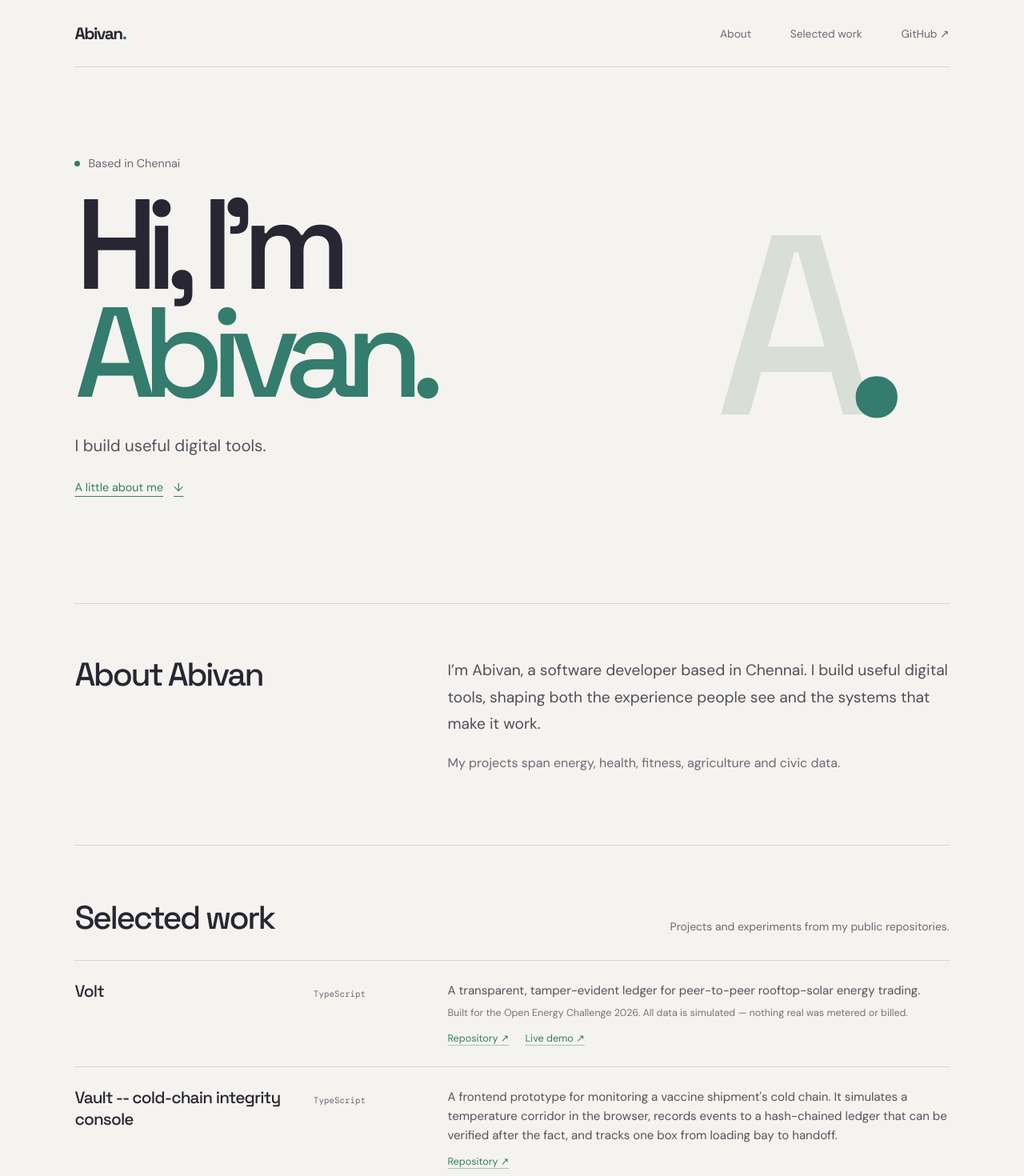
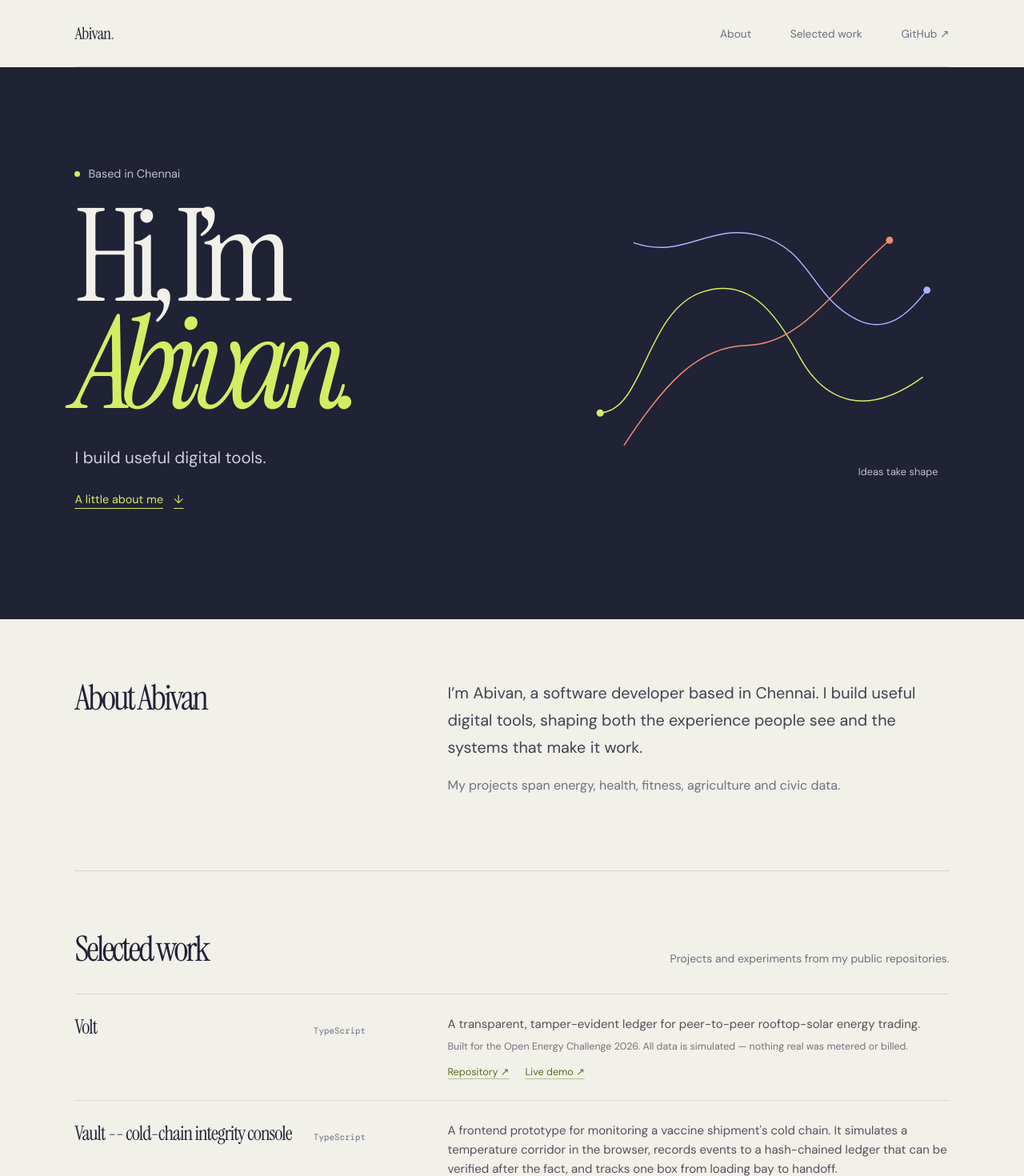
Before and after one commit to abivan100-stack/abivan-portfolio, a React (Vite) app: page / in a window 1280 px wide. Shown: the top 1470 px of the page at 80% size. Built offline with nearby package versions, Linux system fonts and the light colour scheme.

Commit message:
Give personal portfolio a distinctive visual identity

```diff
--- a/index.html
+++ b/index.html
@@ -3,8 +3,8 @@
   <head>
     <meta charset="UTF-8" />
     <meta name="viewport" content="width=device-width, initial-scale=1.0" />
-    <meta name="theme-color" content="#f4f3ef" />
-    <meta name="description" content="The personal portfolio of Abivan, a software builder based in Chennai." />
+    <meta name="theme-color" content="#202236" />
+    <meta name="description" content="Abivan is a software developer in Chennai who builds practical digital tools." />
     <title>Abivan — Personal Portfolio</title>
   </head>
   <body>
--- a/src/App.css
+++ b/src/App.css
@@ -1,10 +1,12 @@
 .site-shell {
-  --paper: #f4f3ef;
-  --ink: #292633;
-  --muted: #6c6975;
-  --line: #d8d6d1;
-  --accent: #347c6d;
-  --accent-pale: #dcebe4;
+  --paper: #f1f0e9;
+  --ink: #202236;
+  --deep: #202236;
+  --muted: #6f7080;
+  --line: #d8d6cf;
+  --accent: #d5ed63;
+  --coral: #f08b70;
+  --periwinkle: #a8b6ff;
   min-height: 100vh;
   padding: 0 clamp(24px, 7.3vw, 116px);
   color: var(--ink);
@@ -30,12 +32,12 @@
   color: var(--ink);
   font-family: var(--font-display);
   font-size: 1.3rem;
-  font-weight: 700;
-  letter-spacing: -.07em;
+  font-weight: 400;
+  letter-spacing: -.035em;
   text-decoration: none;
 }
 
-.wordmark span { color: var(--accent); }
+.wordmark span { color: #687637; }
 
 .site-header nav { display: flex; align-items: center; gap: clamp(20px, 3.8vw, 54px); }
 .site-header nav a,
@@ -47,43 +49,49 @@
   transition: color 170ms ease, text-decoration-color 170ms ease;
 }
 .site-header nav a:hover,
-.site-footer a:hover { color: var(--accent); text-decoration-color: currentColor; }
+.site-footer a:hover { color: var(--ink); text-decoration-color: currentColor; }
 
 .personal-intro {
-  min-height: min(670px, calc(100svh - 84px));
-  padding: 76px 0 100px;
+  position: relative;
+  isolation: isolate;
+  min-height: min(690px, calc(100svh - 84px));
+  margin-inline: calc(0px - clamp(24px, 7.3vw, 116px));
+  padding: 76px clamp(24px, 7.3vw, 116px) 92px;
   display: grid;
-  grid-template-columns: minmax(0, 1fr) minmax(230px, .52fr);
+  grid-template-columns: minmax(0, 1.08fr) minmax(280px, .92fr);
   align-items: center;
-  gap: 8vw;
+  gap: clamp(24px, 6vw, 92px);
+  overflow: hidden;
+  color: var(--paper);
+  background: var(--deep);
 }
 
-.intro-copy { max-width: 770px; }
+.intro-copy { position: relative; z-index: 1; max-width: 770px; }
 .location-line {
   display: flex;
   align-items: center;
   gap: 10px;
-  margin: 0 0 26px;
-  color: var(--muted);
+  margin: 0 0 29px;
+  color: #c1c1cc;
   font-size: .9rem;
 }
 .location-dot { width: 7px; height: 7px; border-radius: 50%; background: var(--accent); }
 
 .personal-intro h1 {
   margin: 0;
-  color: var(--ink);
+  color: var(--paper);
   font-family: var(--font-display);
-  font-size: clamp(5.5rem, 12.5vw, 10.8rem);
-  font-weight: 500;
-  line-height: .84;
-  letter-spacing: -.105em;
+  font-size: clamp(5.25rem, 12.6vw, 11rem);
+  font-weight: 400;
+  line-height: .83;
+  letter-spacing: -.09em;
 }
-.personal-intro h1 span { color: var(--accent); }
+.personal-intro h1 span { color: var(--accent); font-style: italic; }
 
 .intro-description {
   max-width: 435px;
   margin: 34px 0 0;
-  color: #54515d;
+  color: #d0cfda;
   font-size: clamp(1.1rem, 1.6vw, 1.38rem);
   line-height: 1.55;
 }
@@ -100,70 +108,86 @@
 }
 .intro-link:hover { gap: 19px; }
 
-.personal-mark {
-  width: min(100%, 330px);
-  aspect-ratio: 1;
-  justify-self: center;
-  display: grid;
-  place-items: center;
+.build-trace {
+  position: relative;
+  width: min(100%, 480px);
+  justify-self: end;
+  aspect-ratio: 1.16;
 }
-.mark-initial {
-  color: #d9ded7;
-  font-family: var(--font-display);
-  font-size: clamp(15rem, 25vw, 20rem);
-  font-weight: 500;
-  letter-spacing: -.14em;
-  line-height: .8;
-  transform: translateX(-.07em);
-}
-.mark-initial span {
-  color: var(--accent);
+.build-trace svg { display: block; width: 100%; height: 100%; overflow: visible; }
+.trace-line { stroke-width: 1.35; stroke-linecap: round; }
+.trace-line-main { stroke: var(--accent); }
+.trace-line-second { stroke: var(--coral); }
+.trace-line-third { stroke: var(--periwinkle); }
+.trace-point-one { fill: var(--accent); }
+.trace-point-two { fill: var(--coral); }
+.trace-point-three { fill: var(--periwinkle); }
+.trace-caption {
+  position: absolute;
+  right: 3%;
+  bottom: 6%;
+  color: #c1c1cc;
+  font-size: .8rem;
 }
 
 .about-section {
-  padding: 66px 0 88px;
+  padding: 75px 0 92px;
   display: grid;
   grid-template-columns: minmax(190px, .58fr) minmax(0, 1fr);
   gap: 8vw;
-  border-top: 1px solid var(--line);
+  border-bottom: 1px solid var(--line);
 }
 .about-section h2,
 .work-heading h2 {
   margin: 0;
   color: var(--ink);
   font-family: var(--font-display);
-  font-size: clamp(1.8rem, 3.2vw, 2.7rem);
-  font-weight: 500;
-  letter-spacing: -.06em;
-  line-height: 1.1;
+  font-size: clamp(1.9rem, 3.4vw, 2.85rem);
+  font-weight: 400;
+  letter-spacing: -.065em;
+  line-height: 1.08;
 }
 .about-copy { max-width: 720px; }
-.about-copy p { margin: 0; color: #514e59; font-size: clamp(1rem, 1.5vw, 1.24rem); line-height: 1.75; }
-.about-copy p + p { margin-top: 18px; color: var(--muted); font-size: 1rem; }
+.about-copy p { margin: 0; color: #414252; font-size: clamp(1.05rem, 1.55vw, 1.28rem); line-height: 1.72; }
+.about-copy p + p { margin-top: 17px; color: var(--muted); font-size: 1rem; }
 
-.work-section { padding: 68px 0 94px; border-top: 1px solid var(--line); }
+.work-section { padding: 74px 0 94px; }
 .work-heading {
   display: flex;
   justify-content: space-between;
   align-items: end;
   gap: 28px;
-  margin-bottom: 30px;
+  margin-bottom: 32px;
 }
 .work-heading p { margin: 0 0 3px; color: var(--muted); font-size: .87rem; }
 .project-row {
+  position: relative;
   display: grid;
   grid-template-columns: minmax(190px, .58fr) minmax(0, 1fr);
   gap: 8vw;
   padding: 25px 0 27px;
   border-top: 1px solid var(--line);
+  transition: padding 180ms ease, border-color 180ms ease;
 }
+.project-row::before {
+  position: absolute;
+  top: -1px;
+  left: 0;
+  width: 0;
+  height: 2px;
+  background: #778a30;
+  content: '';
+  transition: width 220ms ease;
+}
+.project-row:hover { padding-inline: 12px 0; border-color: #a9ad91; }
+.project-row:hover::before { width: 46px; }
 .project-name-block { display: flex; align-items: baseline; justify-content: space-between; gap: 15px; }
 .project-name-block h3 {
   margin: 0;
   color: var(--ink);
   font-family: var(--font-display);
-  font-size: 1.3rem;
-  font-weight: 500;
+  font-size: 1.55rem;
+  font-weight: 400;
   letter-spacing: -.04em;
   line-height: 1.3;
 }
@@ -171,7 +195,7 @@
 .project-description-block > p { max-width: 700px; margin: 0; color: #55515d; font-size: .94rem; line-height: 1.6; }
 .project-description-block > p.project-context { margin-top: 7px; color: #77737d; font-size: .78rem; }
 .project-links { display: flex; gap: 20px; margin-top: 12px; }
-.project-links a { color: var(--accent); font-size: .79rem; text-decoration-color: #a8c4ba; text-underline-offset: 4px; }
+.project-links a { color: #596d21; font-size: .79rem; text-decoration-color: #b6c191; text-underline-offset: 4px; }
 .project-links a:hover { text-decoration-color: currentColor; }
 
 .closing-note {
@@ -183,8 +207,8 @@
   gap: 28px;
   border-top: 1px solid var(--line);
 }
-.closing-note p { margin: 0; color: #514e59; font-family: var(--font-display); font-size: clamp(1.4rem, 2.6vw, 2.15rem); letter-spacing: -.055em; }
-.closing-note a { color: var(--accent); font-size: .88rem; text-underline-offset: 5px; }
+.closing-note p { margin: 0; color: var(--ink); font-family: var(--font-display); font-size: clamp(1.5rem, 2.8vw, 2.35rem); letter-spacing: -.055em; }
+.closing-note a { color: #596d21; font-size: .88rem; text-underline-offset: 5px; }
 
 .site-footer {
   min-height: 76px;
@@ -196,11 +220,11 @@
   font-size: .76rem;
 }
 
-:focus-visible { outline: 2px solid var(--accent); outline-offset: 5px; }
+:focus-visible { outline: 2px solid #778a30; outline-offset: 5px; }
 
 @media (max-width: 820px) {
-  .personal-intro { grid-template-columns: minmax(0, 1fr) 220px; gap: 25px; }
-  .personal-intro h1 { font-size: clamp(5rem, 13.5vw, 7.4rem); }
+  .personal-intro { grid-template-columns: minmax(0, 1fr) minmax(220px, .7fr); gap: 24px; }
+  .personal-intro h1 { font-size: clamp(5rem, 12.2vw, 7.4rem); }
   .about-section, .project-row { grid-template-columns: 180px minmax(0, 1fr); gap: 38px; }
 }
 
@@ -210,18 +234,25 @@
   .site-header nav { gap: 17px; }
   .site-header nav a { font-size: .78rem; }
   .site-header nav a:nth-child(2) { display: none; }
-  .personal-intro { min-height: auto; padding: 80px 0 70px; display: block; }
-  .personal-intro h1 { font-size: clamp(5rem, 19vw, 7rem); }
-  .intro-description { max-width: 350px; margin-top: 28px; }
-  .personal-mark { width: min(58vw, 220px); margin: 45px 6px 0 auto; }
-  .about-section { padding: 48px 0 60px; display: block; }
+  .personal-intro {
+    min-height: auto;
+    margin-inline: -21px;
+    padding: 70px 21px 47px;
+    display: block;
+  }
+  .personal-intro h1 { font-size: clamp(5.2rem, 19vw, 7rem); }
+  .intro-description { max-width: 350px; margin-top: 26px; }
+  .build-trace { width: min(100%, 350px); margin: 16px 0 0 auto; }
+  .trace-caption { right: 2%; bottom: 1%; }
+  .about-section { padding: 50px 0 61px; display: block; }
   .about-copy { margin-top: 20px; }
-  .work-section { padding: 50px 0 60px; }
+  .work-section { padding: 54px 0 62px; }
   .work-heading { display: block; margin-bottom: 22px; }
   .work-heading p { margin-top: 11px; }
   .project-row { display: block; padding: 21px 0 23px; }
+  .project-row:hover { padding-inline: 9px 0; }
   .project-name-block { justify-content: flex-start; gap: 12px; }
-  .project-name-block h3 { font-size: 1.2rem; }
+  .project-name-block h3 { font-size: 1.35rem; }
   .project-description-block { margin-top: 11px; }
   .closing-note { min-height: auto; padding: 27px 0 33px; align-items: flex-start; flex-direction: column; gap: 12px; }
   .site-footer { min-height: 68px; }
--- a/src/App.tsx
+++ b/src/App.tsx
@@ -4,10 +4,20 @@ import './App.css'
 
 type Project = (typeof projects)[number]
 
-function PersonalMark() {
+function BuildTrace() {
+  const reduceMotion = useReducedMotion()
+
   return (
-    <div className="personal-mark" role="img" aria-label="A. monogram for Abivan">
-      <span className="mark-initial" aria-hidden="true">A<span>.</span></span>
+    <div className="build-trace" aria-hidden="true">
+      <svg viewBox="0 0 420 360" fill="none">
+        <motion.path className="trace-line trace-line-main" d="M28 266C78 263 79 151 143 130C195 113 225 153 252 203C280 254 327 272 390 226" pathLength={1} initial={reduceMotion ? false : { pathLength: 0 }} animate={{ pathLength: 1 }} transition={{ duration: 1.35, delay: 0.35, ease: 'easeInOut' }} />
+        <motion.path className="trace-line trace-line-second" d="M55 302C100 233 138 191 193 190C252 189 284 133 353 72" pathLength={1} initial={reduceMotion ? false : { pathLength: 0 }} animate={{ pathLength: 1 }} transition={{ duration: 1.15, delay: 0.55, ease: 'easeInOut' }} />
+        <motion.path className="trace-line trace-line-third" d="M66 75C122 94 150 53 204 66C265 81 264 135 316 161C348 177 372 158 395 128" pathLength={1} initial={reduceMotion ? false : { pathLength: 0 }} animate={{ pathLength: 1 }} transition={{ duration: 1.2, delay: 0.7, ease: 'easeInOut' }} />
+        <circle className="trace-point trace-point-one" cx="28" cy="266" r="4" />
+        <circle className="trace-point trace-point-two" cx="353" cy="72" r="4" />
+        <circle className="trace-point trace-point-three" cx="395" cy="128" r="4" />
+      </svg>
+      <span className="trace-caption">Ideas take shape</span>
     </div>
   )
 }
@@ -38,7 +48,7 @@ function App() {
   return (
     <MotionConfig reducedMotion="user">
       <div className="site-shell">
-        <header className="site-header">
+        <header className="site-header" id="top">
           <a className="wordmark" href="#top" aria-label="Abivan, back to top">Abivan<span>.</span></a>
           <nav aria-label="Main navigation">
             <a href="#about">About</a>
@@ -47,7 +57,7 @@ function App() {
           </nav>
         </header>
 
-        <main id="top">
+        <main>
           <motion.section className="personal-intro" aria-labelledby="intro-title"
             initial={reduceMotion ? false : { opacity: 0 }}
             animate={{ opacity: 1 }}
@@ -58,7 +68,7 @@ function App() {
               <p className="intro-description">I build useful digital tools.</p>
               <a className="intro-link" href="#about">A little about me <span aria-hidden="true">↓</span></a>
             </div>
-            <PersonalMark />
+            <BuildTrace />
           </motion.section>
 
           <motion.section className="about-section" id="about" aria-labelledby="about-title"
--- a/src/index.css
+++ b/src/index.css
@@ -1,4 +1,4 @@
-@import url('https://fonts.googleapis.com/css2?family=DM+Mono:wght@400;500&family=DM+Sans:wght@400;500;600;700&family=Space+Grotesk:wght@400;500;600;700&display=swap');
+@import url('https://fonts.googleapis.com/css2?family=DM+Mono:wght@400;500&family=DM+Sans:wght@400;500;600;700&family=Instrument+Serif:ital@0;1&display=swap');
 
 :root {
   font-family: 'DM Sans', 'Segoe UI', sans-serif;
@@ -8,9 +8,9 @@
   -moz-osx-font-smoothing: grayscale;
   font-optical-sizing: auto;
   font-weight: 400;
-  background: #f4f3ef;
-  color: #292633;
-  --font-display: 'Space Grotesk', 'DM Sans', sans-serif;
+  background: #f1f0e9;
+  color: #202236;
+  --font-display: 'Instrument Serif', Georgia, serif;
   --font-mono: 'DM Mono', Consolas, monospace;
   scroll-behavior: smooth;
 }
```
